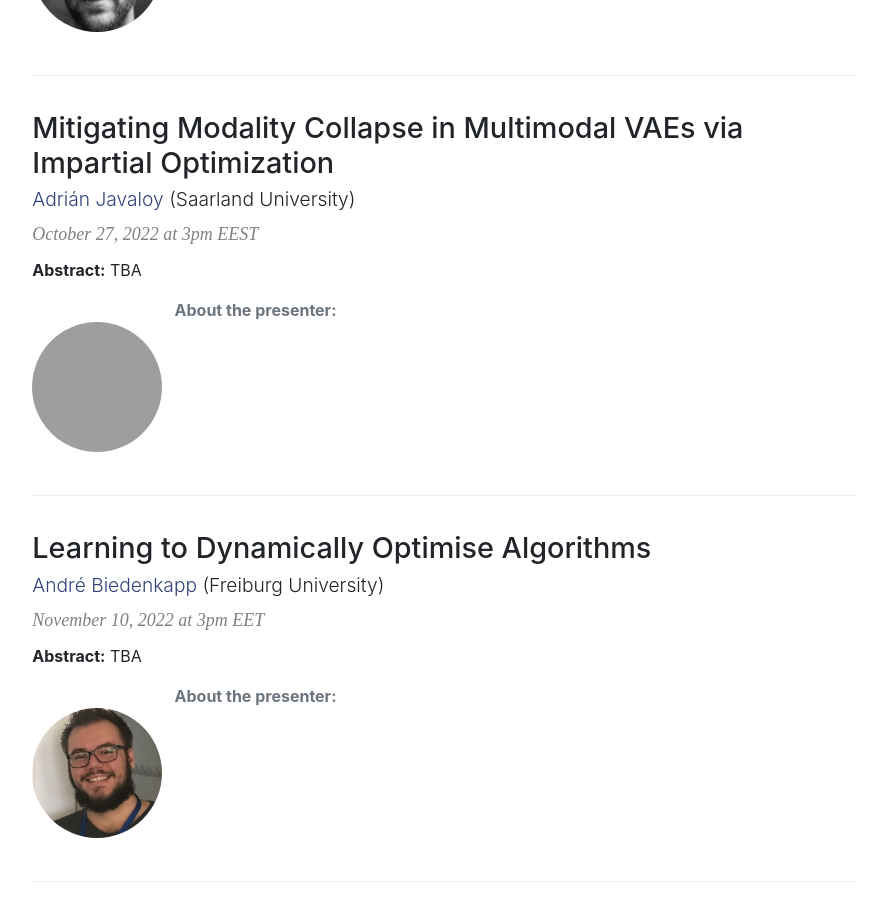
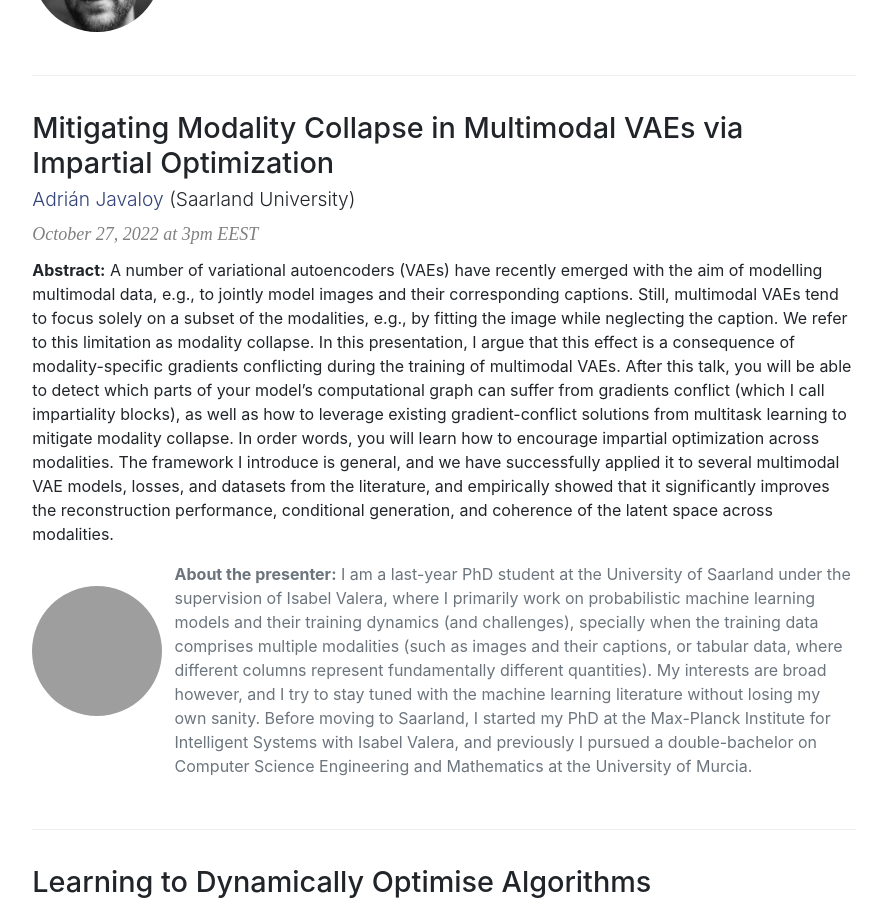
Before and after one commit to AaltoML/apml, a Jekyll site: the page built from index.html, in a window 1280 px wide and 900 px high, scrolled down 2052 px. Shown: the whole window, without its empty margins (196-1083 px from the left). Built offline with Jekyll 4.4.1, drawn with Linux system fonts in a browser that asks for light colours.

Commit message:
updaded Adrián's talk

```diff
--- a/_data/talks.yml
+++ b/_data/talks.yml
@@ -174,8 +174,8 @@
   presenter: "Adrián Javaloy"
   url: http://adrian.javaloy.com
   affiliation: "Saarland University"
-  abstract: "TBA"
-  biography: ""
+  abstract: "A number of variational autoencoders (VAEs) have recently emerged with the aim of modelling multimodal data, e.g., to jointly model images and their corresponding captions. Still, multimodal VAEs tend to focus solely on a subset of the modalities, e.g., by fitting the image while neglecting the caption. We refer to this limitation as modality collapse. In this presentation, I argue that this effect is a consequence of modality-specific gradients conflicting during the training of multimodal VAEs. After this talk, you will be able to detect which parts of your model's computational graph can suffer from gradients conflict (which I call impartiality blocks), as well as how to leverage existing gradient-conflict solutions from multitask learning to mitigate modality collapse. In order words, you will learn how to encourage impartial optimization across modalities. The framework I introduce is general, and we have successfully applied it to several multimodal VAE models, losses, and datasets from the literature, and empirically showed that it significantly improves the reconstruction performance, conditional generation, and coherence of the latent space across modalities."
+  biography: "I am a last-year PhD student at the University of Saarland under the supervision of Isabel Valera, where I primarily work on probabilistic machine learning models and their training dynamics (and challenges), specially when the training data comprises multiple modalities (such as images and their captions, or tabular data, where different columns represent fundamentally different quantities). My interests are broad however, and I try to stay tuned with the machine learning literature without losing my own sanity. Before moving to Saarland, I started my PhD at the Max-Planck Institute for Intelligent Systems with Isabel Valera, and previously I pursued a double-bachelor on Computer Science Engineering and Mathematics at the University of Murcia."
   photo: adrian_javaloy_new
 
 - date: November 10, 2022 at 3pm EET
```
